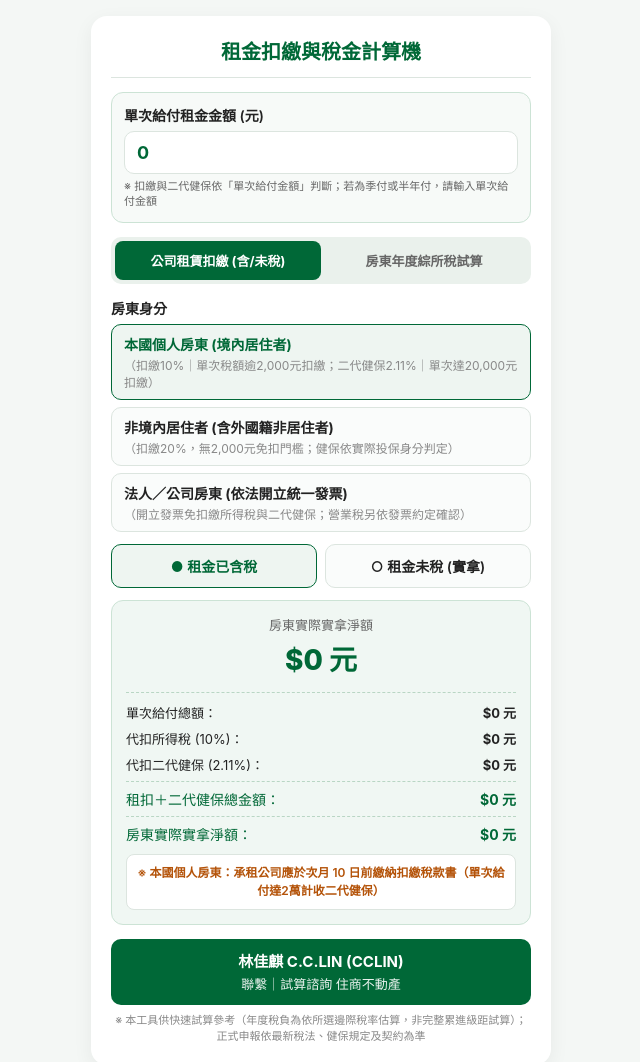
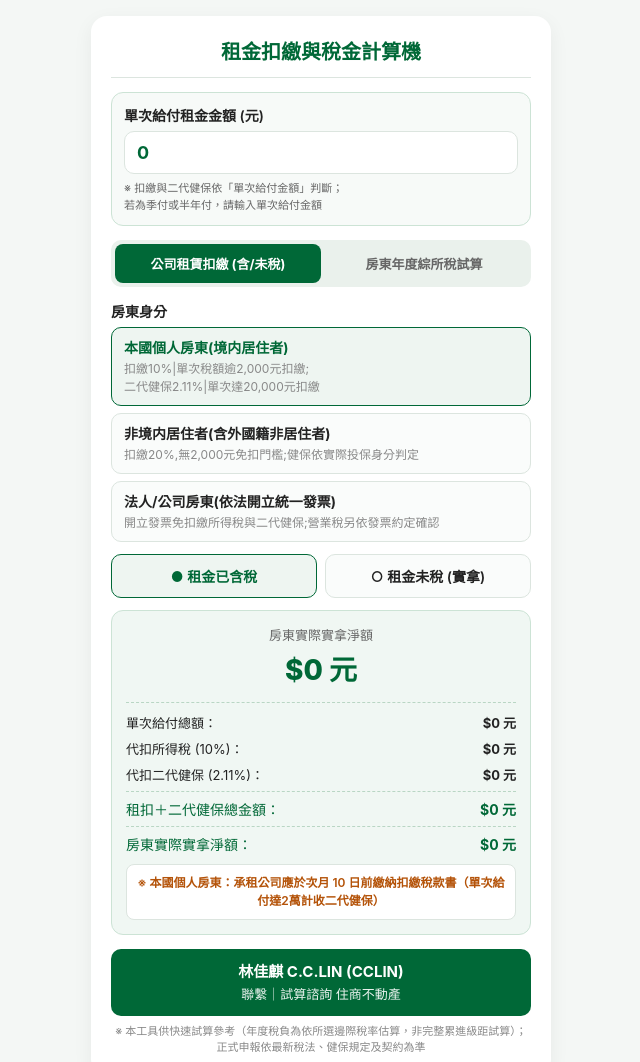
Before and after one commit to ekls9521436/AAA, a plain HTML site: page index.html in a window 1280 px wide. Shown: the whole page, without its empty margins (319-959 px from the left). Drawn offline with Linux system fonts and the light colour scheme.

Commit message:
Update index.html

```diff
--- a/index.html
+++ b/index.html
@@ -19,14 +19,14 @@ body{margin:0;padding:16px;background:var(--bg);color:var(--t);display:flex;just
 input,select{width:100%;padding:10px 12px;font-size:16px;border:1px solid var(--b);border-radius:10px;background:#fafcfb}
 .top-rent{background:#f7faf8;border:1px solid #cce3d5;border-radius:12px;padding:12px;margin-bottom:14px}
 .top-rent input{background:#fff;font-size:18px;font-weight:700;color:var(--p)}
-.field-note{margin-top:5px;font-size:11px;color:var(--m);line-height:1.4}
+.field-note{margin-top:6px;font-size:11px;color:var(--m);line-height:1.5}
 .row{display:grid;grid-template-columns:1fr 1fr;gap:10px}
 .lt-list{display:grid;gap:7px}
 .lt-item{padding:9px 12px;border:1px solid var(--b);border-radius:10px;background:#fafcfb;cursor:pointer;user-select:none}
 .lt-item.on{border-color:var(--p);background:#eef5f1}
 .lt-title{font-size:14px;font-weight:700;color:var(--t)}
 .lt-item.on .lt-title{color:var(--p)}
-.lt-sub{font-size:12px;color:#888;margin-top:2px}
+.lt-sub{font-size:12px;color:#888;margin-top:3px;line-height:1.5}
 .rg{display:grid;grid-template-columns:1fr 1fr;gap:8px;margin-top:8px}
 .ri{text-align:center;padding:11px;border:1px solid var(--b);border-radius:10px;font-size:14px;font-weight:600;cursor:pointer;background:#fafcfb;user-select:none}
 .ri.on{border-color:var(--p);background:#eef5f1;color:var(--p)}
@@ -52,7 +52,7 @@ input,select{width:100%;padding:10px 12px;font-size:16px;border:1px solid var(--
   <div class="top-rent">
     <label id="rent-label">單次給付租金金額 (元)</label>
     <input type="text" inputmode="numeric" id="rent" value="0" oninput="handleRentInput(this)" onfocus="this.select()">
-    <div class="field-note" id="rent-note">※ 扣繳與二代健保依「單次給付金額」判斷；年度試算頁籤則視為每月租金（假設每月給付一次）</div>
+    <div class="field-note" id="rent-note">※ 扣繳與二代健保依「單次給付金額」判斷；<br>若為季付或半年付，請輸入單次給付金額</div>
   </div>
 
   <div class="tabs">
@@ -65,16 +65,16 @@ input,select{width:100%;padding:10px 12px;font-size:16px;border:1px solid var(--
       <label>房東身分</label>
       <div class="lt-list">
         <div class="lt-item on" id="lt-local" onclick="slt('local')">
-          <div class="lt-title">本國個人房東 (境內居住者)</div>
-          <div class="lt-sub">（扣繳10%｜單次稅額逾2,000元扣繳；二代健保2.11%｜單次達20,000元扣繳）</div>
+          <div class="lt-title">本國個人房東(境内居住者)</div>
+          <div class="lt-sub">扣繳10%|單次稅額逾2,000元扣繳;<br>二代健保2.11%|單次達20,000元扣繳</div>
         </div>
         <div class="lt-item" id="lt-foreign" onclick="slt('foreign')">
-          <div class="lt-title">非境內居住者 (含外國籍非居住者)</div>
-          <div class="lt-sub">（扣繳20%，無2,000元免扣門檻；健保依實際投保身分判定）</div>
+          <div class="lt-title">非境内居住者(含外國籍非居住者)</div>
+          <div class="lt-sub">扣繳20%,無2,000元免扣門檻;健保依實際投保身分判定</div>
         </div>
         <div class="lt-item" id="lt-corp" onclick="slt('corp')">
-          <div class="lt-title">法人／公司房東 (依法開立統一發票)</div>
-          <div class="lt-sub">（開立發票免扣繳所得稅與二代健保；營業稅另依發票約定確認）</div>
+          <div class="lt-title">法人/公司房東(依法開立統一發票)</div>
+          <div class="lt-sub">開立發票免扣繳所得稅與二代健保;營業稅另依發票約定確認</div>
         </div>
       </div>
     </div>
@@ -170,10 +170,10 @@ function updateInputLabel(){
   var note = document.getElementById('rent-note');
   if (activeTab === 1) {
     lbl.innerText = '單次給付租金金額 (元)';
-    note.innerText = '※ 扣繳與二代健保依「單次給付金額」判斷；若為季付或半年付，請輸入單次給付金額';
+    note.innerHTML = '※ 扣繳與二代健保依「單次給付金額」判斷；<br>若為季付或半年付，請輸入單次給付金額';
   } else {
     lbl.innerText = '每月租金金額 (元)';
-    note.innerText = '※ 年度試算假設每月給付一次，且所選出租月份均符合對應出租型態與資格';
+    note.innerHTML = '※ 年度試算假設每月給付一次，<br>且所選出租月份均符合對應出租型態與資格';
   }
 }
 
```
